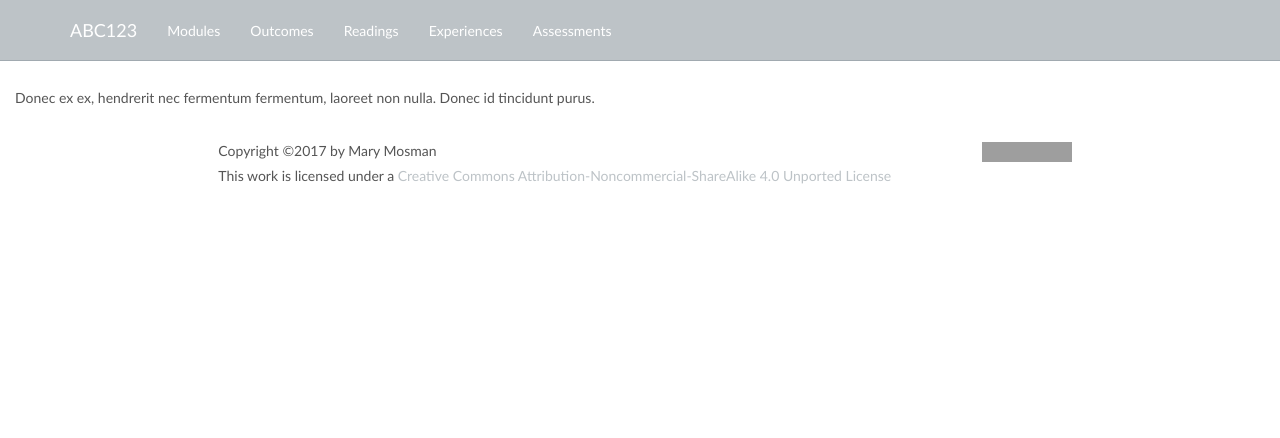
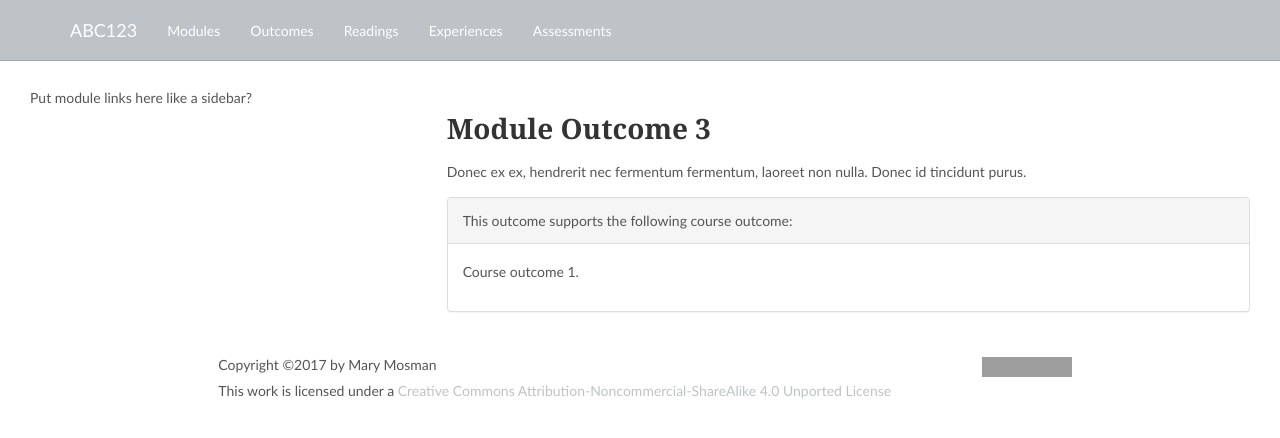
Before and after one commit to mbMosman/course-web-template, a Jekyll site: the page built from _outcomes/outcome3.md, in a window 1280 px wide. Shown: the top 438 px of the page. Built offline with Jekyll 4.4.1, drawn with Linux system fonts in a browser that asks for light colours; grey boxes are pictures that could not be loaded.

Commit message:
improved single outcome layout

```diff
--- a/_config.yml
+++ b/_config.yml
@@ -63,7 +63,7 @@ defaults:
       path: ""
       type: "outcomes"
     values:
-      layout: module_content
+      layout: outcome
   -
     scope:
       path: ""
--- /dev/null
+++ b/_layouts/outcome.html
@@ -0,0 +1,21 @@
+---
+layout: module_content
+---
+<div class="col-xs-hide col-sm-2 col-md-4">
+  Put module links here like a sidebar?
+</div>
+<div class="col-xs-12 col-sm-10 col-md-8">
+<h1>{{ page.title }}</h1>
+{{ content }}
+
+{% for course_outcome in site.data.course_outcomes %}
+  {% if  page.course_outcome == course_outcome.id %}
+  <div class="panel panel-default">
+    <div class="panel-heading">This outcome supports the following course outcome:</div>
+    <div class="panel-body">
+      <p>{{ course_outcome.text }}</p>
+    </div>
+  </div>
+  {% endif %}
+{% endfor %}
+</div>
```
Also changed, not shown: outcomes.md (+8 -4 lines).
